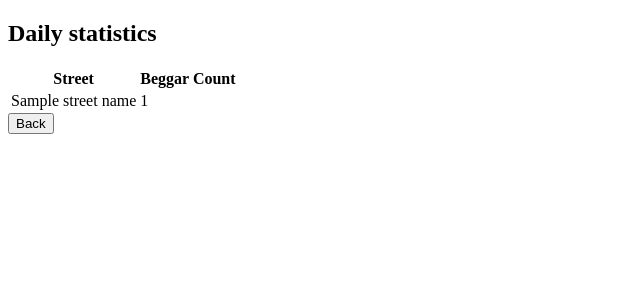
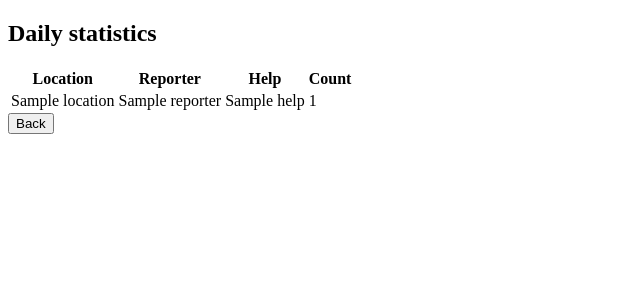
Before and after one commit to dyllanhope/Hackathon-app, a Node server app: template views/dailyStats.handlebars in a window 1280 px wide. Shown: the top 300 px of the page, without its empty margins (0-640 px from the left). Run offline with Node 20, Linux system fonts and the light colour scheme; the template is opened without the code that fills it: most values are stand-ins (such as "Sample title", 1, 10 or a date in 2020); some libraries are stand-ins or nearby versions.

Commit message:
front end changes

```diff
--- a/index.js
+++ b/index.js
@@ -14,7 +14,7 @@ if (process.env.DATABASE_URL && !local) {
     useSSL = true;
 }
 
-const connectionString = process.env.DATABASE_URL || 'postgresql://coder:pg123@localhost:5432/begger_db';
+const connectionString = process.env.DATABASE_URL || 'postgresql://coder:pg123@localhost:5432/beggar_db';
 
 const pool = new Pool({
     connectionString,
@@ -26,6 +26,9 @@ app.set('view engine', 'handlebars');
 
 app.use(express.static(__dirname + '/public'));
 
+app.use(bodyParser.urlencoded({ extended: false }))
+app.use(bodyParser.json())
+
 Routes(app, pool);
 
 var PORT = process.env.PORT || 3000;
--- a/services/addRecord.js
+++ b/services/addRecord.js
@@ -1,5 +1,5 @@
 module.exports = (pool) => {
-    const addRecord = async(data) => {               //{location: '', count: 3, reporter: '', help: false, info: ''}
+    const addRecord = async(data) => {               //{location: '', count: 3, reporter: '', help: false, information: ''}
         const record = [
             data.location,
             data.count,
--- a/views/dailyStats.handlebars
+++ b/views/dailyStats.handlebars
@@ -2,13 +2,19 @@
     <h2>Daily statistics</h2>
     <table>
         <tr>
-            <th>Street</th>
-            <th>Beggar Count</th>
+            <th>Location</th>
+            <th>Reporter</th>
+            <th>Help</th>
+            <th>Count</th>
         </tr>
+        {{#each reports}}
         <tr>
-            <td><span class="streetNameOuput">{{streetName}}</span></td>
-            <td><span class="beggarCountOuput">{{beggarCount}}</span></td>
+            <td>{{location}}</td>
+            <td>{{reporter}}</td>
+            <td>{{help}}</td>
+            <td>{{count}}</td>
         </tr>
+        {{/each}}
     </table>
     <form action="/">
         <button type="submit">Back</button>
--- a/views/onePerson.handlebars
+++ b/views/onePerson.handlebars
@@ -4,7 +4,8 @@
             rows="10"></textarea></div>
     <div class="help">Do they need any serious help?</div>
     <div class="yesOrNoButtons">
-        <button name="help" type="radio" value="true">Yes</button> <buttonname="help" type="radio" value="false">No</button>
+        <input id='radioYes' name="help" type="radio" value="true"><label for="radioYes">Yes</label>
+        <input id='radioNo' name="help" type="radio" value="false"><label for="radioNo">No</label>
     </div>
     <button type="submit" class="finishButton">Finish</button>
 </form>
```
Also changed, not shown: routes.js (+14 -7 lines), services/fetchStats.js (added, +10 -0 lines).
